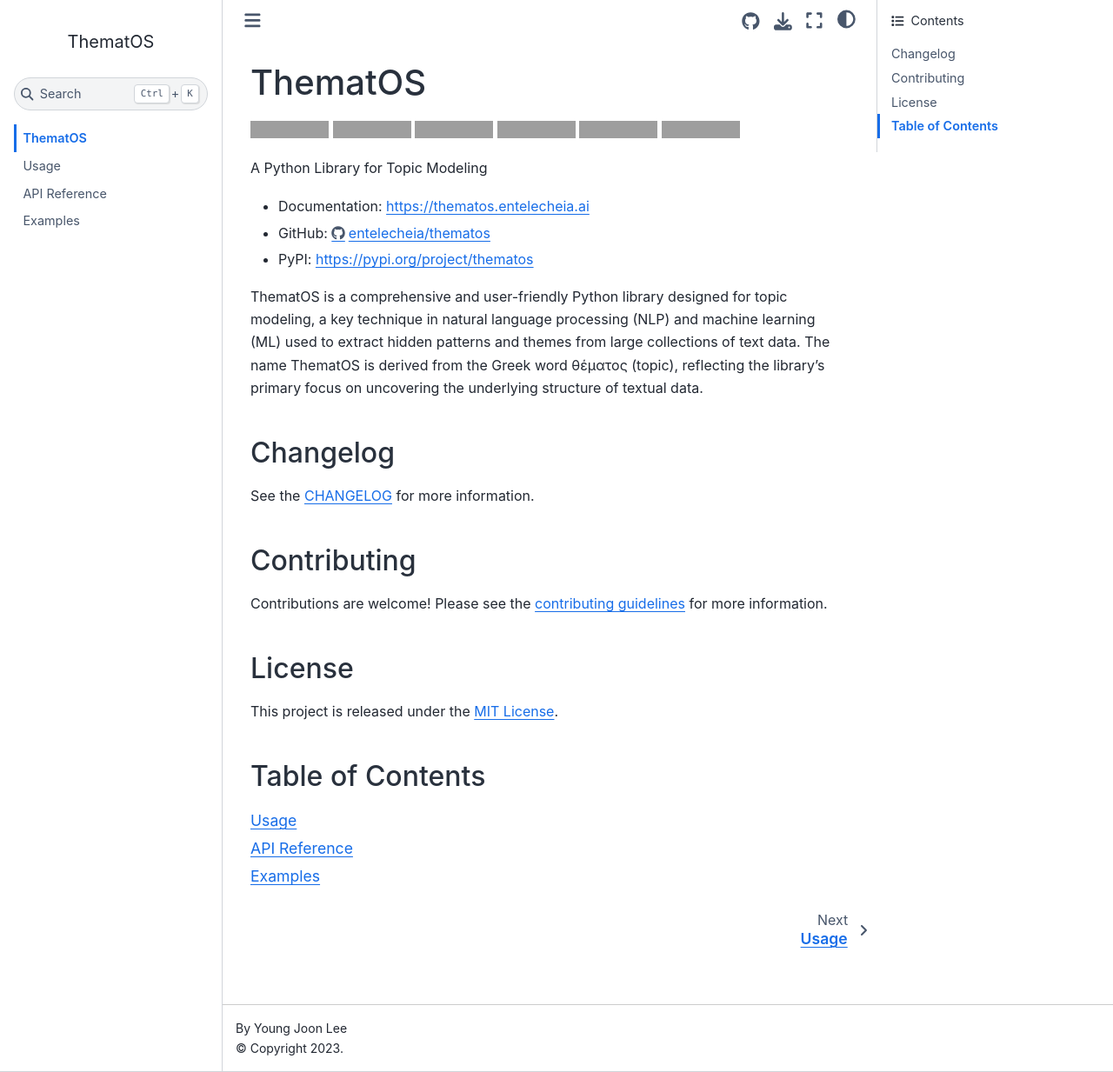
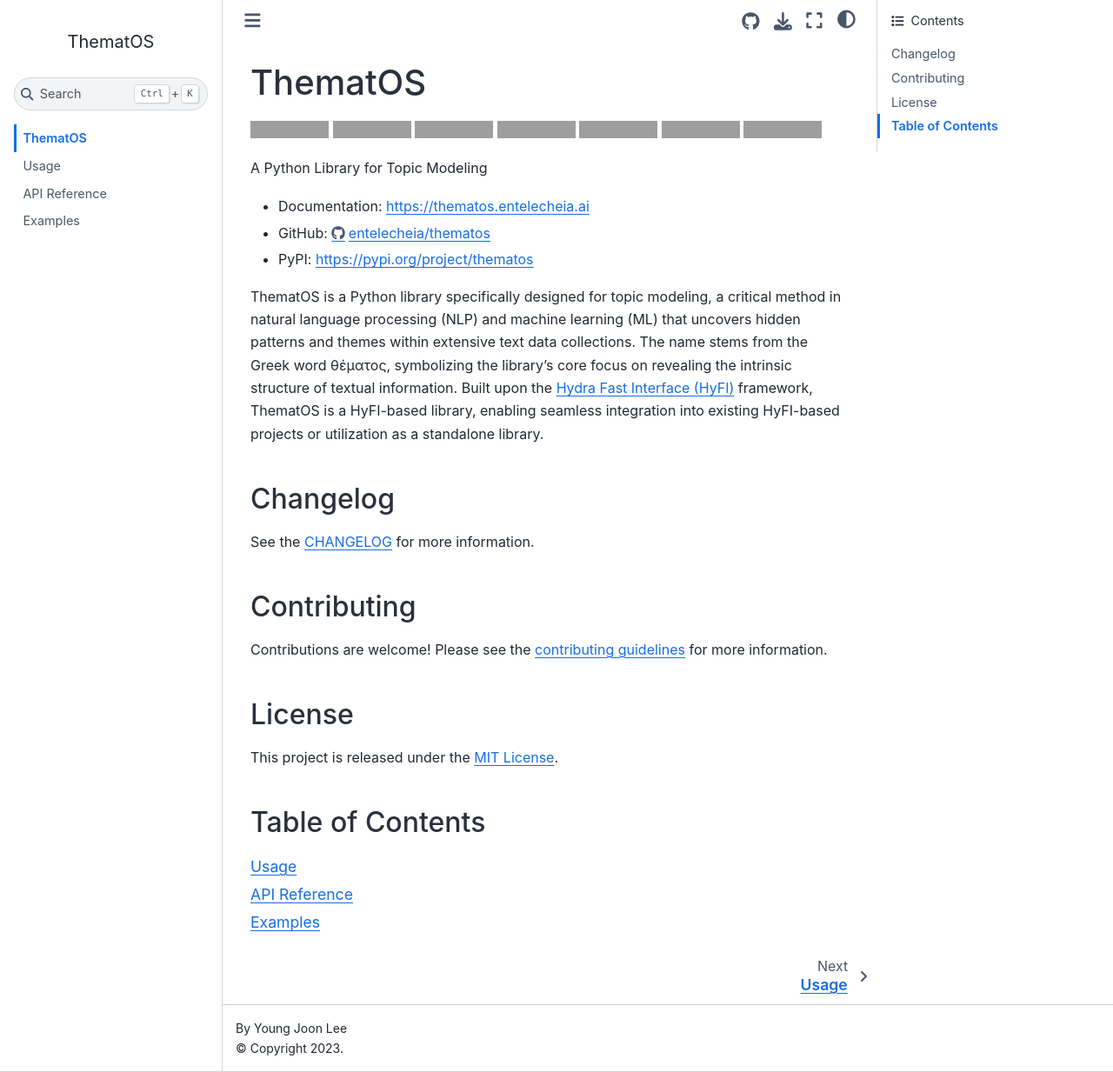
Before and after one commit to entelecheia/thematos, a Jupyter Book: the page built from book/index.md, in a window 1280 px wide and 1233 px high. Shown: the whole window at 87% size. Built offline with Jupyter Book 1.0.4 settings and Sphinx 7.4.7 and the Sphinx Book theme 1.1.4, drawn with Linux system fonts in a browser that asks for light colours; some of the changed lines change nothing that is shown; grey boxes are pictures that could not be loaded.

Commit message:
fix(book): update introduction information and links

````diff
--- a/book/index.md
+++ b/book/index.md
@@ -4,28 +4,9 @@
 [![version-image]][release-url]
 [![release-date-image]][release-url]
 [![license-image]][license-url]
+[![DOI][zenodo-image]][zenodo-url]
 [![jupyter-book-image]][docs-url]
 [![codecov][codecov-image]][codecov-url]
-
-<!-- Links: -->
-[hyperfast python template]: https://github.com/entelecheia/hyperfast-python-template
-
-[codecov-image]: https://codecov.io/gh/entelecheia/thematos/branch/main/graph/badge.svg?token=JP5P7C8ZOO
-[codecov-url]: https://codecov.io/gh/entelecheia/thematos
-[pypi-image]: https://img.shields.io/pypi/v/thematos
-[license-image]: https://img.shields.io/github/license/entelecheia/thematos
-[license-url]: https://github.com/entelecheia/thematos/blob/main/LICENSE
-[version-image]: https://img.shields.io/github/v/release/entelecheia/thematos?sort=semver
-[release-date-image]: https://img.shields.io/github/release-date/entelecheia/thematos
-[release-url]: https://github.com/entelecheia/thematos/releases
-[jupyter-book-image]: https://jupyterbook.org/en/stable/_images/badge.svg
-
-[repo-url]: https://github.com/entelecheia/thematos
-[pypi-url]: https://pypi.org/project/thematos
-[docs-url]: https://thematos.entelecheia.ai
-[changelog]: https://github.com/entelecheia/thematos/blob/main/CHANGELOG.md
-[contributing guidelines]: https://github.com/entelecheia/thematos/blob/main/CONTRIBUTING.md
-<!-- Links: -->
 
 A Python Library for Topic Modeling
 
@@ -33,7 +14,7 @@
 - GitHub: [https://github.com/entelecheia/thematos][repo-url]
 - PyPI: [https://pypi.org/project/thematos][pypi-url]
 
-ThematOS is a comprehensive and user-friendly Python library designed for topic modeling, a key technique in natural language processing (NLP) and machine learning (ML) used to extract hidden patterns and themes from large collections of text data. The name ThematOS is derived from the Greek word θέματος (topic), reflecting the library's primary focus on uncovering the underlying structure of textual data.
+ThematOS is a Python library specifically designed for topic modeling, a critical method in natural language processing (NLP) and machine learning (ML) that uncovers hidden patterns and themes within extensive text data collections. The name stems from the Greek word θέματος, symbolizing the library's core focus on revealing the intrinsic structure of textual information. Built upon the [Hydra Fast Interface (HyFI)](https://hyfi.entelecheia.ai) framework, ThematOS is a HyFI-based library, enabling seamless integration into existing HyFI-based projects or utilization as a standalone library.
 
 ## Changelog
 
@@ -50,4 +31,26 @@
 ## Table of Contents
 
 ```{tableofcontents}
+
 ```
+
+<!-- Links: -->
+
+[zenodo-image]: https://zenodo.org/badge/DOI/10.5281/zenodo.8247719.svg
+[zenodo-url]: https://doi.org/10.5281/zenodo.8247719
+[codecov-image]: https://codecov.io/gh/entelecheia/thematos/branch/main/graph/badge.svg?token=JP5P7C8ZOO
+[codecov-url]: https://codecov.io/gh/entelecheia/thematos
+[pypi-image]: https://img.shields.io/pypi/v/thematos
+[license-image]: https://img.shields.io/github/license/entelecheia/thematos
+[license-url]: https://github.com/entelecheia/thematos/blob/main/LICENSE
+[version-image]: https://img.shields.io/github/v/release/entelecheia/thematos?sort=semver
+[release-date-image]: https://img.shields.io/github/release-date/entelecheia/thematos
+[release-url]: https://github.com/entelecheia/thematos/releases
+[jupyter-book-image]: https://jupyterbook.org/en/stable/_images/badge.svg
+[repo-url]: https://github.com/entelecheia/thematos
+[pypi-url]: https://pypi.org/project/thematos
+[docs-url]: https://thematos.entelecheia.ai
+[changelog]: https://github.com/entelecheia/thematos/blob/main/CHANGELOG.md
+[contributing guidelines]: https://github.com/entelecheia/thematos/blob/main/CONTRIBUTING.md
+
+<!-- Links: -->
````
